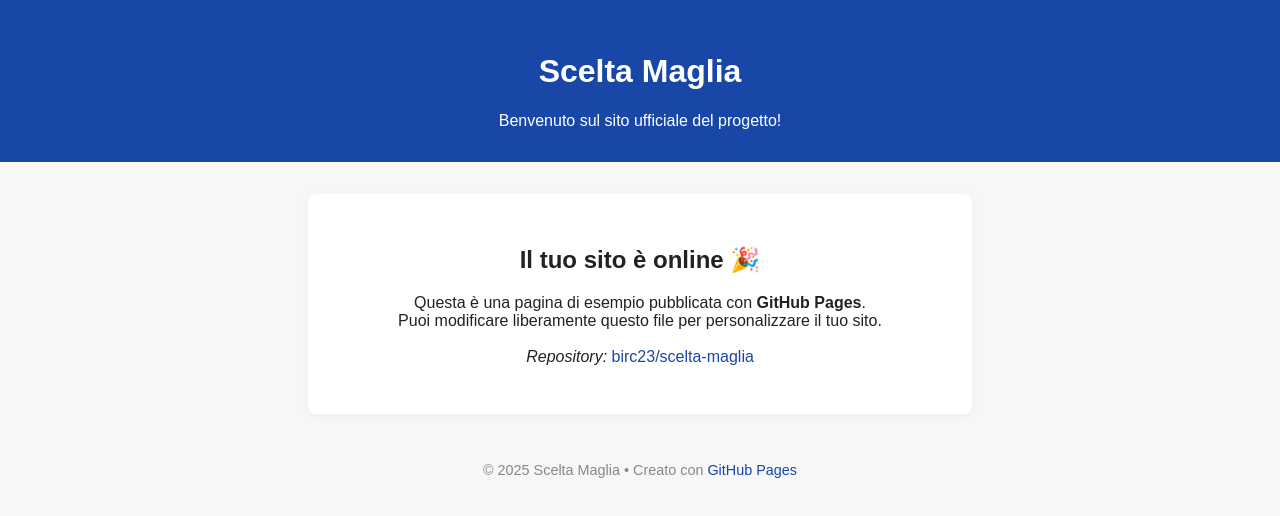
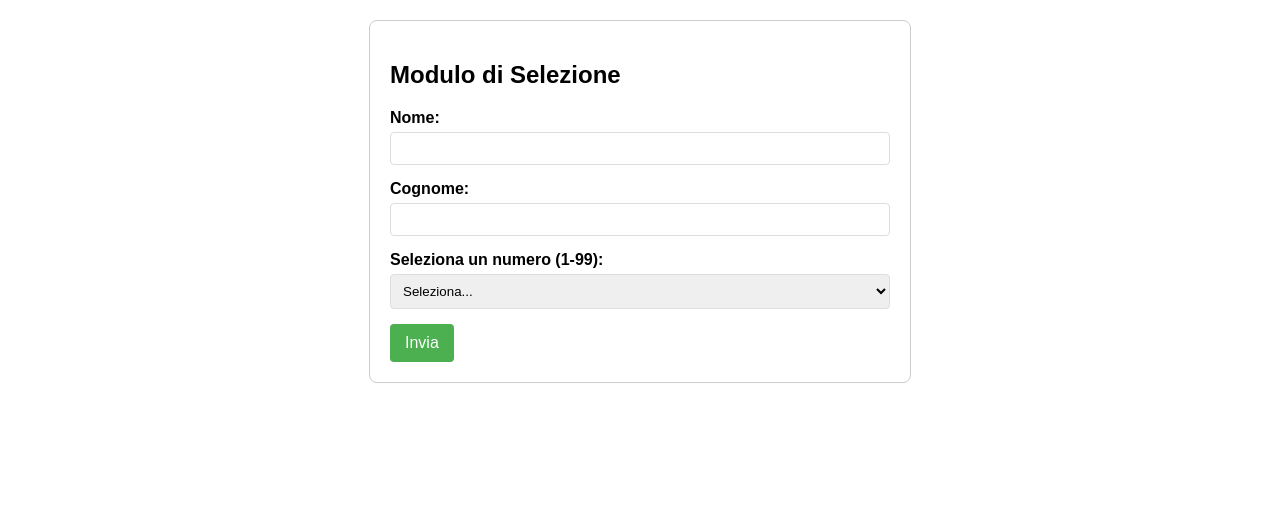
Before and after one commit to birc23/scelta-maglia, a plain HTML site: page index.html in a window 1280 px wide. Drawn offline with Linux system fonts and the light colour scheme.

Commit message:
index.html

```diff
--- a/index.html
+++ b/index.html
@@ -1,61 +1,46 @@
 <!DOCTYPE html>
 <html lang="it">
 <head>
-  <meta charset="UTF-8">
-  <meta name="viewport" content="width=device-width, initial-scale=1.0">
-  <title>Scelta Maglia</title>
-  <style>
-    body {
-      font-family: Arial, sans-serif;
-      background: #f7f7f7;
-      color: #222;
-      margin: 0;
-      padding: 0;
-      text-align: center;
-    }
-    header {
-      background: #1847a8;
-      color: #fff;
-      padding: 2rem 0 1rem 0;
-    }
-    main {
-      margin: 2rem auto;
-      max-width: 600px;
-      background: #fff;
-      padding: 2rem;
-      border-radius: 8px;
-      box-shadow: 0 2px 8px rgba(24, 71, 168, 0.06);
-    }
-    footer {
-      margin-top: 3rem;
-      font-size: 0.9rem;
-      color: #888;
-    }
-    a {
-      color: #1847a8;
-      text-decoration: none;
-    }
-    a:hover {
-      text-decoration: underline;
-    }
-  </style>
+    <meta charset="UTF-8">
+    <meta name="viewport" content="width=device-width, initial-scale=1.0">
+    <title>Modulo di Registrazione</title>
+    <style>
+        body { font-family: sans-serif; margin: 20px; }
+        form { max-width: 500px; margin: 0 auto; padding: 20px; border: 1px solid #ccc; border-radius: 8px; }
+        div { margin-bottom: 15px; }
+        label { display: block; margin-bottom: 5px; font-weight: bold; }
+        input[type="text"], select { width: 100%; padding: 8px; border: 1px solid #ddd; border-radius: 4px; box-sizing: border-box; }
+        button { background-color: #4CAF50; color: white; padding: 10px 15px; border: none; border-radius: 4px; cursor: pointer; font-size: 16px; }
+        button:hover { background-color: #45a049; }
+    </style>
 </head>
 <body>
-  <header>
-    <h1>Scelta Maglia</h1>
-    <p>Benvenuto sul sito ufficiale del progetto!</p>
-  </header>
-  <main>
-    <h2>Il tuo sito è online 🎉</h2>
-    <p>
-      Questa è una pagina di esempio pubblicata con <strong>GitHub Pages</strong>.<br>
-      Puoi modificare liberamente questo file per personalizzare il tuo sito.<br>
-      <br>
-      <em>Repository:</em> <a href="https://github.com/birc23/scelta-maglia" target="_blank">birc23/scelta-maglia</a>
-    </p>
-  </main>
-  <footer>
-    &copy; 2025 Scelta Maglia • Creato con <a href="https://pages.github.com/" target="_blank">GitHub Pages</a>
-  </footer>
+    <form action="https://formspree.io/f/mgvzypqj" method="POST">
+        <h2>Modulo di Selezione</h2>
+        <div>
+            <label for="nome">Nome:</label>
+            <input type="text" id="nome" name="Nome" required>
+        </div>
+        <div>
+            <label for="cognome">Cognome:</label>
+            <input type="text" id="cognome" name="Cognome" required>
+        </div>
+        <div>
+            <label for="numero">Seleziona un numero (1-99):</label>
+            <select id="numero" name="Numero" required>
+                <option value="">Seleziona...</option>
+                <script>
+                    const select = document.getElementById('numero');
+                    for (let i = 1; i <= 99; i++) {
+                        const option = document.createElement('option');
+                        option.value = i;
+                        option.textContent = i;
+                        select.appendChild(option);
+                    }
+                </script>
+            </select>
+        </div>
+        <button type="submit">Invia</button>
+    </form>
 </body>
 </html>
```
